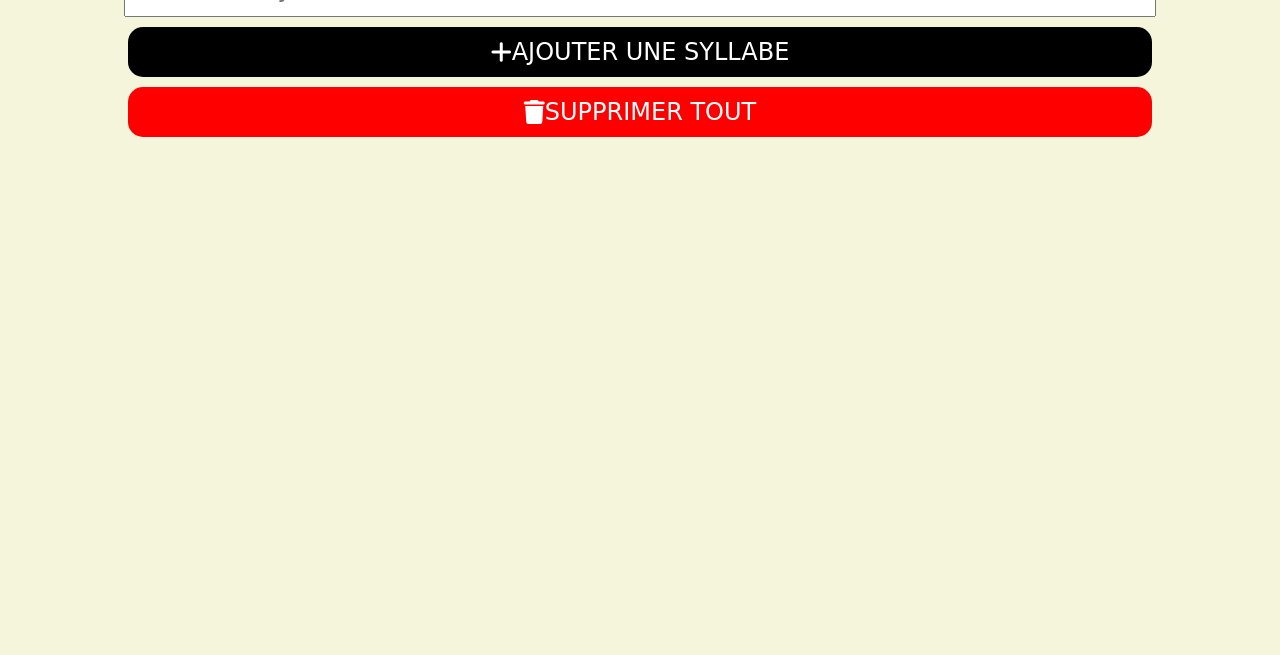
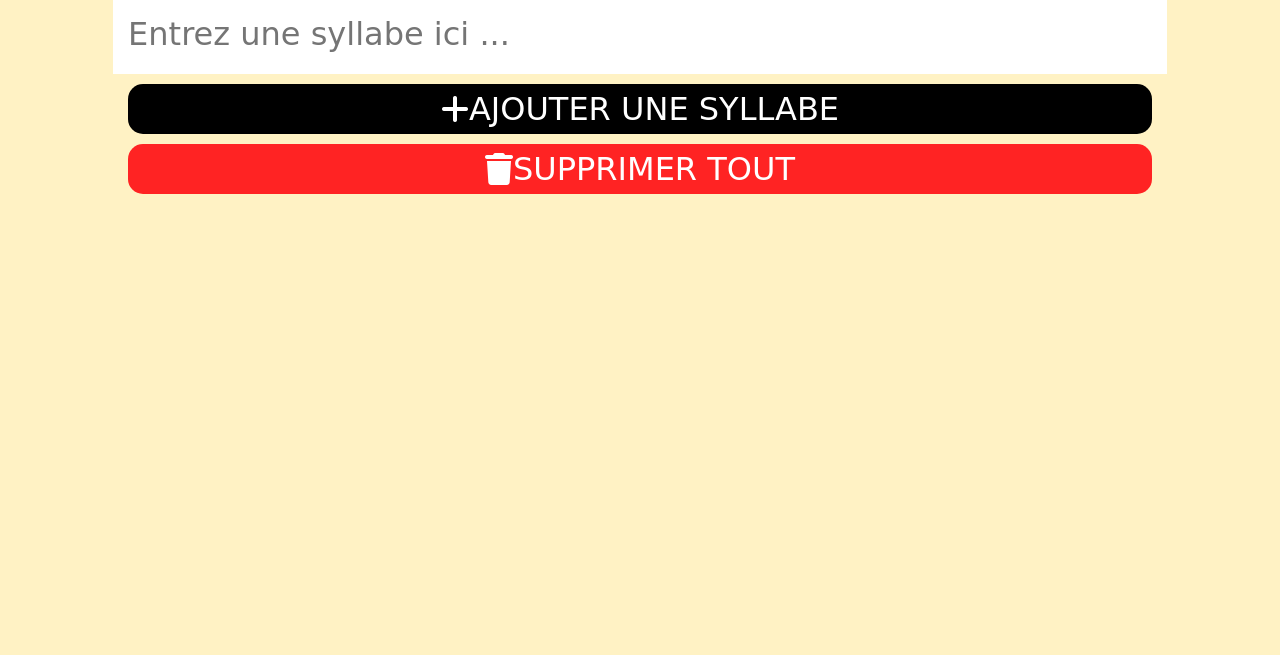
Before and after one commit to fredericBui/syllabes-app, a plain HTML site: page index.html in a window 1280 px wide. Shown: the part 145-800 px from the top of the page. Drawn offline with Linux system fonts and the light colour scheme; a web font is replaced by a local one.

Commit message:
fixing size and color

```diff
--- a/style.css
+++ b/style.css
@@ -2,11 +2,11 @@
 
 *{
     font-family: 'Londrina Solid', cursive;
-    font-size: x-large;
+    font-size: xx-large;
 }
 
 body{
-    background-color: #F5F5DC;
+    background-color: #fff2c4;
 }
 
 main{
@@ -23,12 +23,17 @@ main{
     height: 50px;
 }
 
+#admin input{
+    border: none;
+    padding: 15px;
+}
+
 .add-button{
     background-color: black;
 }
 
 .del-button{
-    background-color: red;
+    background-color: rgb(255, 35, 35);
 }
 
 #my-syllabes{
```
